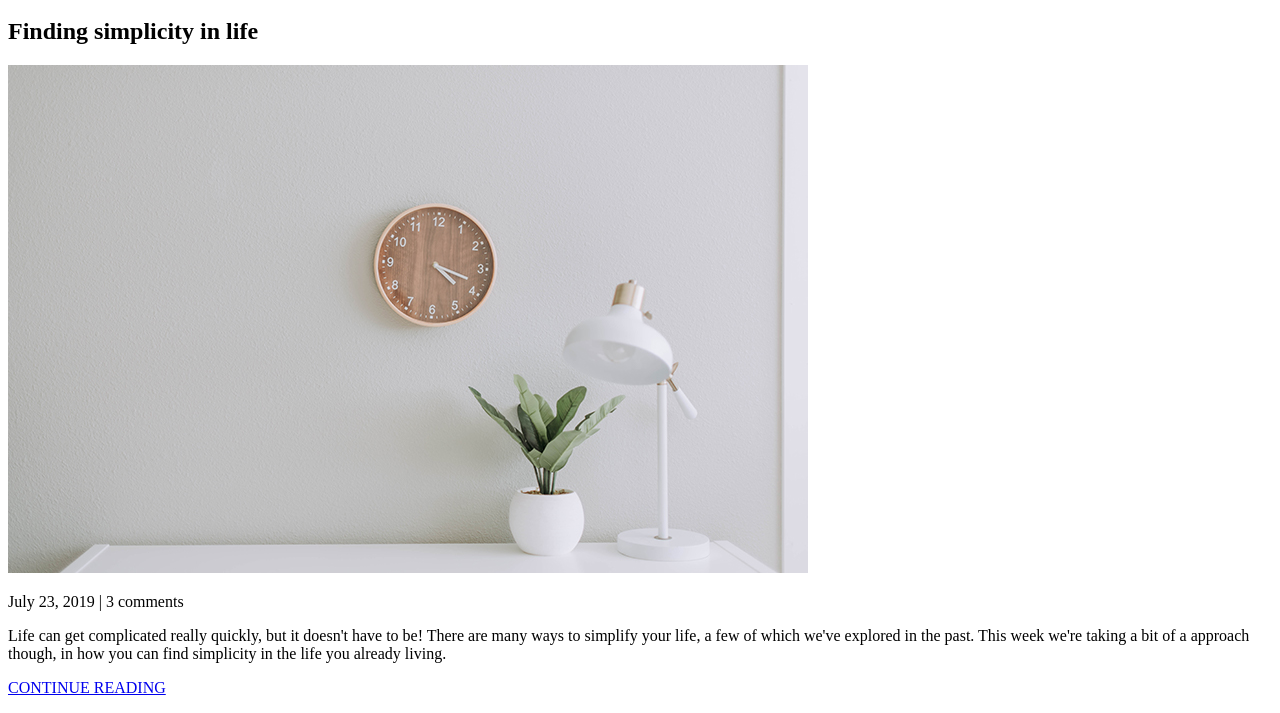
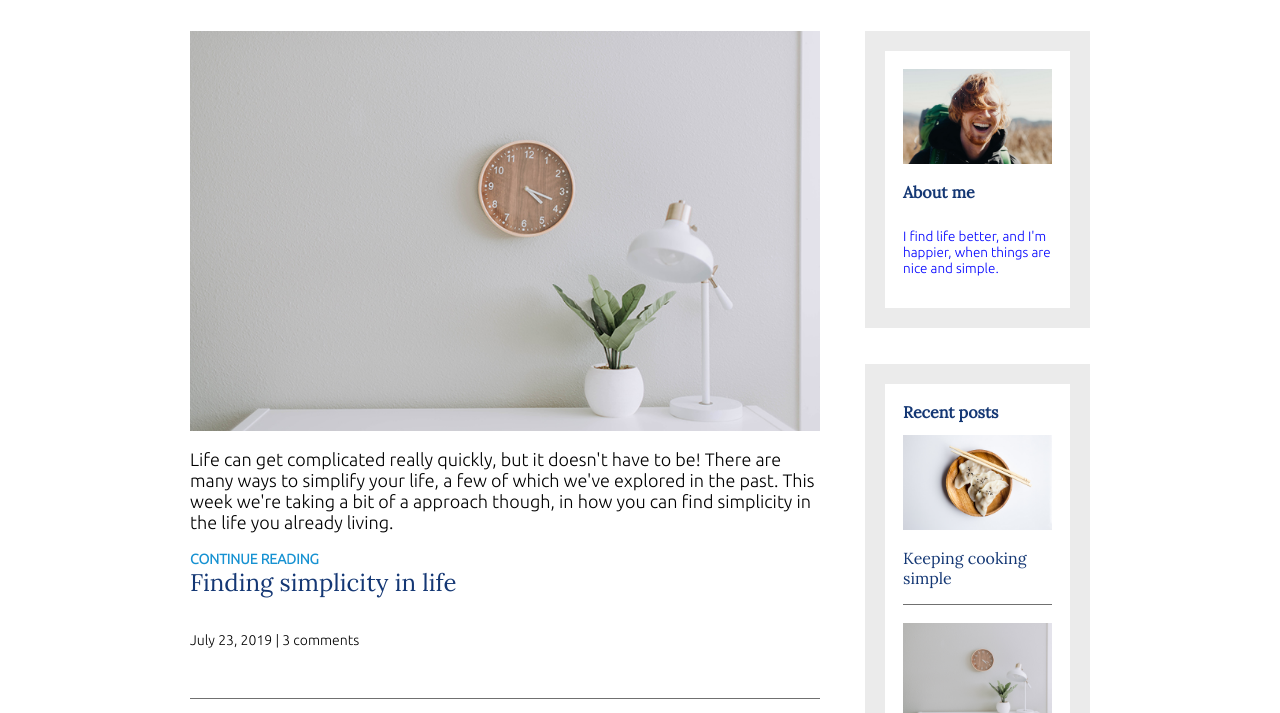
Before and after one commit to Tanya181818/Living-the-Social-Life, a plain HTML site: page index.html in a window 1280 px wide. Shown: the part 170-883 px from the top of the page. Drawn offline with Linux system fonts and the light colour scheme; the site is published under a folder, as on GitHub Pages, so addresses that start at the root find nothing.

Commit message:
Update index.html

```diff
--- a/index.html
+++ b/index.html
@@ -6,7 +6,7 @@
     <meta http-equiv="X-UA-Compatible" content="IE=edge" />
     <meta name="viewport" content="width=device-width, initial-scale=1.0" />
     <!-- <link rel="stylesheet" href="/css/kevinnav.css" /> -->
-    <link rel="stylesheet" href="/kevinnav.css">
+    <link rel="stylesheet" href="kevinnav.css">
 
     <link rel="preconnect" href="https://fonts.gstatic.com" />
     <link href="https://fonts.googleapis.com/css2?family=Lora&family=Ubuntu:wght@300&display=swap" rel="stylesheet" />
```
